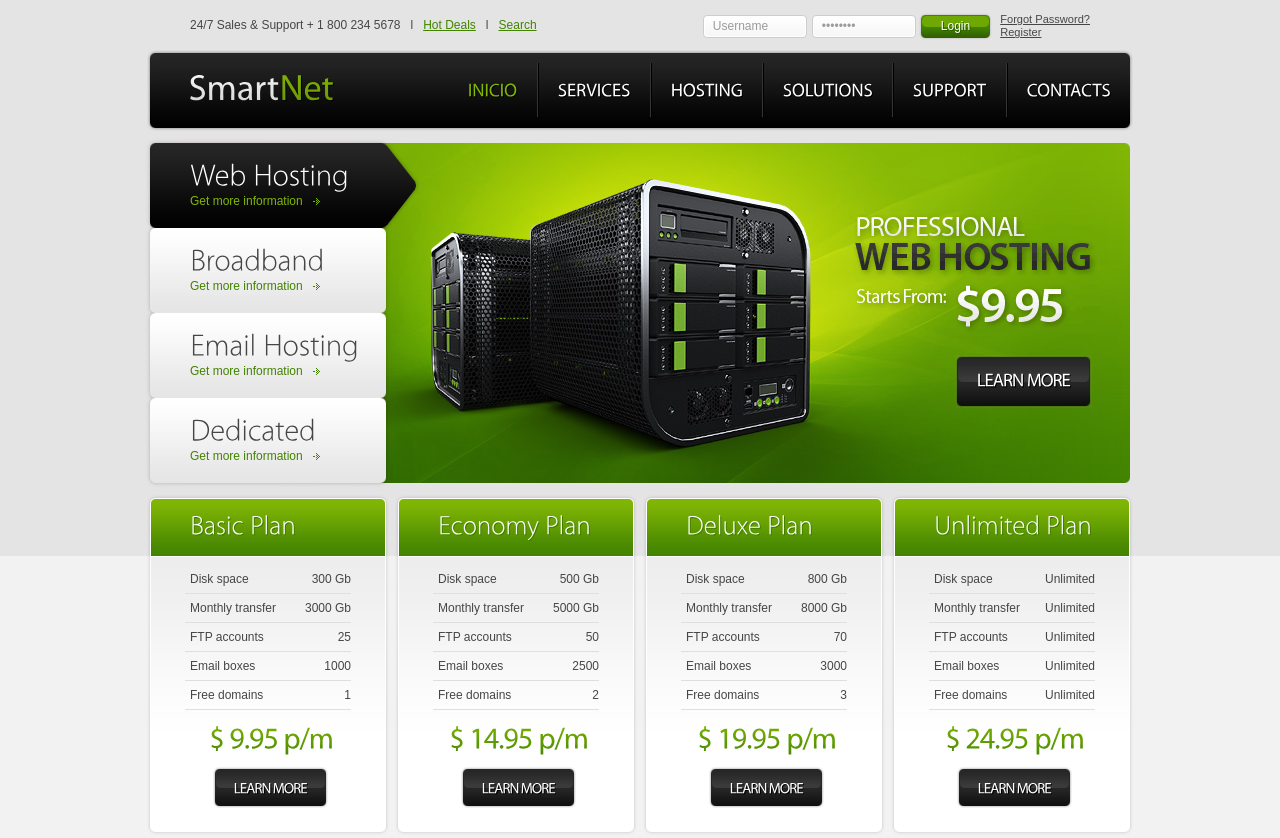
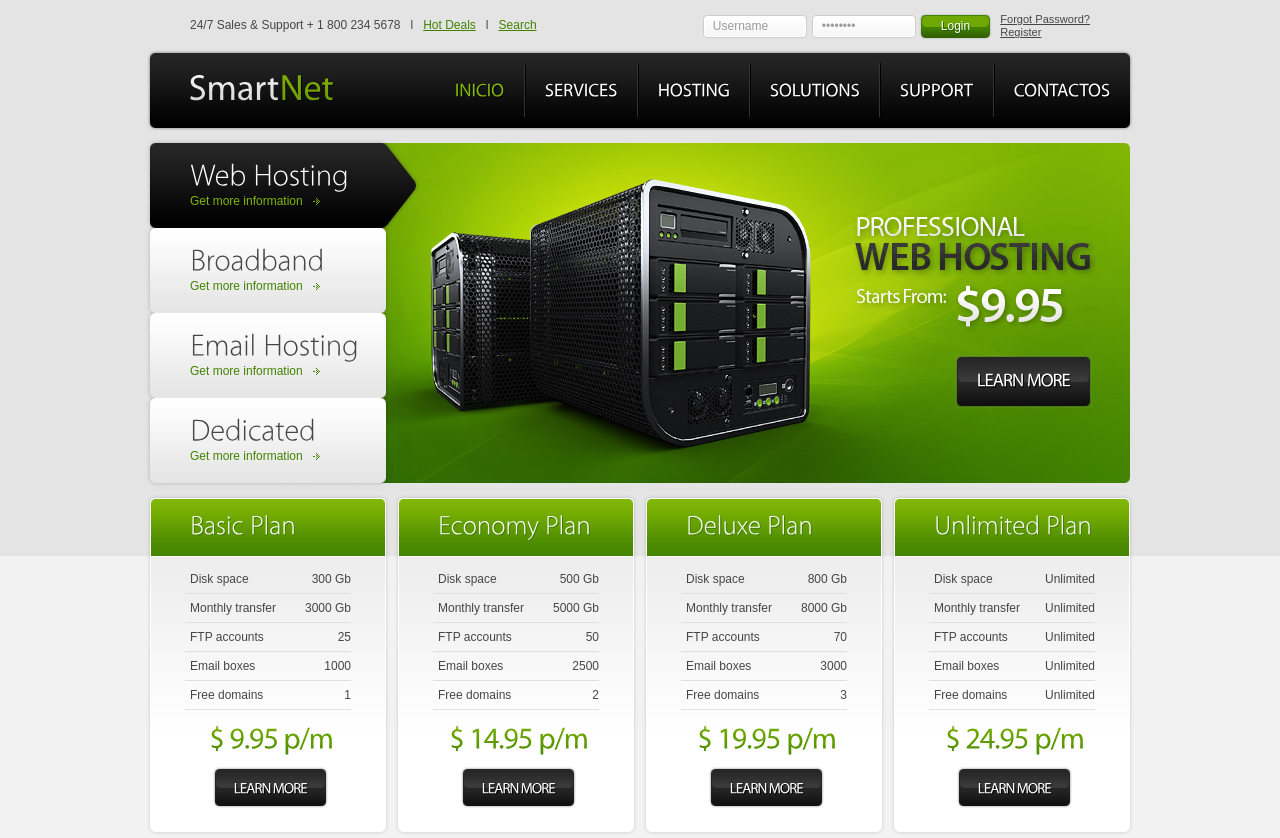
Before and after one commit to miltonterrazas/plantillaServer, a plain HTML site: page index.html in a window 1280 px wide. Shown: the top 838 px of the page. Drawn offline with Linux system fonts and the light colour scheme.

Commit message:
cambio contacts por contactos

```diff
--- a/index.html
+++ b/index.html
@@ -52,7 +52,7 @@
 								<li><a href="hosting.html">Hosting</a></li>
 								<li><a href="solutions.html">Solutions</a></li>
 								<li><a href="support.html">Support</a></li>
-								<li><a href="contacts.html">Contacts</a></li>
+								<li><a href="contacts.html">Contactos</a></li>
 							</ul>
 						</nav>
 						<h1><a href="index.html"><span>Smart</span>Net</a></h1>
```
